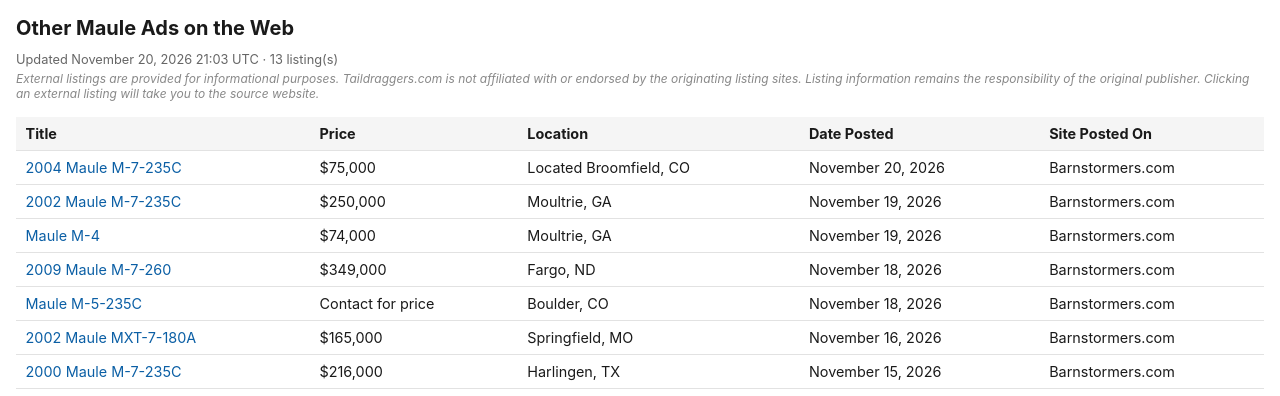
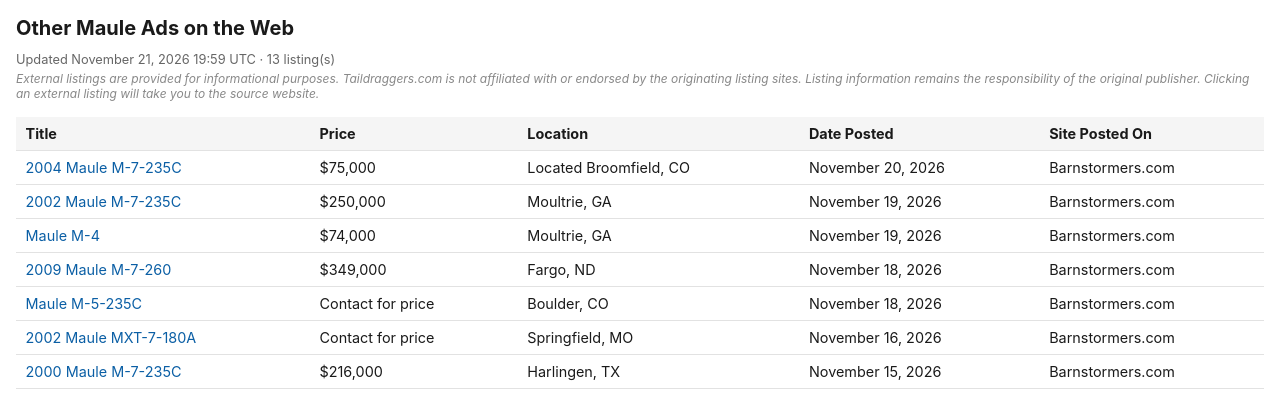
Before and after one commit to taildraggers/maule, a plain HTML site: page docs/index.html in a window 1280 px wide. Shown: the top 396 px of the page. Drawn offline with Linux system fonts and the light colour scheme.

Commit message:
Update Maule listings (2026-11-21)

```diff
--- a/docs/index.html
+++ b/docs/index.html
@@ -76,7 +76,7 @@
 </head>
 <body>
   <h1>Other Maule Ads on the Web</h1>
-  <div class="updated">Updated November 20, 2026 21:03 UTC &middot; 13 listing(s)</div>
+  <div class="updated">Updated November 21, 2026 19:59 UTC &middot; 13 listing(s)</div>
   <div class="disclaimer">External listings are provided for informational purposes. Taildraggers.com is not affiliated with or endorsed by the originating listing sites. Listing information remains the responsibility of the original publisher. Clicking an external listing will take you to the source website.</div>
   <table>
     <thead>
@@ -88,7 +88,7 @@
         <tr><td><a href="https://www.barnstormers.com/classified-2084723-Maule-M-4.html" target="_blank" rel="noopener noreferrer">Maule M-4</a></td><td>$74,000</td><td>Moultrie, GA</td><td>November 19, 2026</td><td>Barnstormers.com</td></tr>
         <tr><td><a href="https://www.barnstormers.com/classified-2077801-2009-Maule-M7-260-TTSN-990.html" target="_blank" rel="noopener noreferrer">2009 Maule M-7-260</a></td><td>$349,000</td><td>Fargo, ND</td><td>November 18, 2026</td><td>Barnstormers.com</td></tr>
         <tr><td><a href="https://www.barnstormers.com/classified-2084475-Maule-M5-235C.html" target="_blank" rel="noopener noreferrer">Maule M-5-235C</a></td><td>Contact for price</td><td>Boulder, CO</td><td>November 18, 2026</td><td>Barnstormers.com</td></tr>
-        <tr><td><a href="https://www.barnstormers.com/classified-2084043-2002-MAULE-MXT-7-180A.html" target="_blank" rel="noopener noreferrer">2002 Maule MXT-7-180A</a></td><td>$165,000</td><td>Springfield, MO</td><td>November 16, 2026</td><td>Barnstormers.com</td></tr>
+        <tr><td><a href="https://www.barnstormers.com/classified-2084043-2002-MAULE-MXT-7-180A.html" target="_blank" rel="noopener noreferrer">2002 Maule MXT-7-180A</a></td><td>Contact for price</td><td>Springfield, MO</td><td>November 16, 2026</td><td>Barnstormers.com</td></tr>
         <tr><td><a href="https://www.barnstormers.com/classified-2017090-2000-Maule-M7-235C.html" target="_blank" rel="noopener noreferrer">2000 Maule M-7-235C</a></td><td>$216,000</td><td>Harlingen, TX</td><td>November 15, 2026</td><td>Barnstormers.com</td></tr>
         <tr><td><a href="https://www.barnstormers.com/classified-2077784-1977-Maule-M5-235C.html" target="_blank" rel="noopener noreferrer">1977 Maule M-5-235C</a></td><td>$175,000</td><td>Stockholm, SD</td><td>November 10, 2026</td><td>Barnstormers.com</td></tr>
         <tr><td><a href="https://www.barnstormers.com/classified-2058435-1999-Maule-M-7-260C.html" target="_blank" rel="noopener noreferrer">1999 Maule M-7-260C</a></td><td>$260,000</td><td>Schertz, TX</td><td>November 7, 2026</td><td>Barnstormers.com</td></tr>
```
